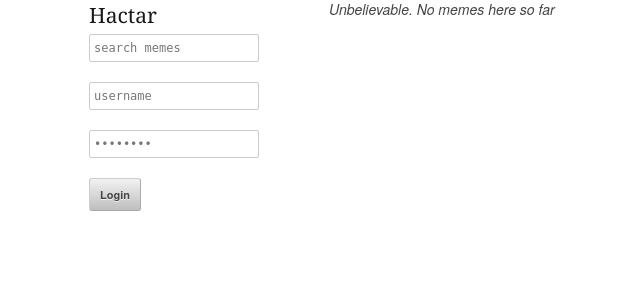
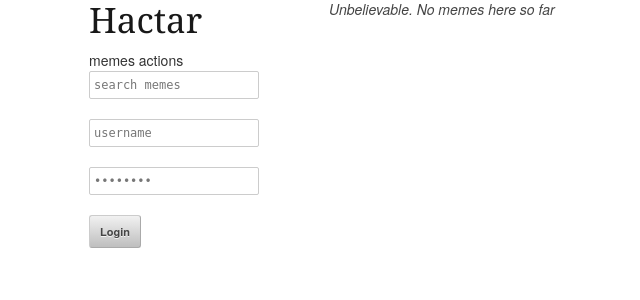
Before and after one commit to findgriffin/hactar, a Flask app: page /memes in a window 1280 px wide. Shown: the top 300 px of the page, without its empty margins (81-721 px from the left). Run offline with Flask 2, Linux system fonts and the light colour scheme; data that the repository does not hold is empty.

Commit message:
add memes/actions links in sidebar

```diff
--- a/templates/layout.html
+++ b/templates/layout.html
@@ -48,10 +48,17 @@
   <div class="three columns sidebar">
     <nav>
     <a href="{{ url_for('home') }}" style="text-decoration: none">
-        <h4>Hactar</h4></a>
+        <h2>Hactar</h2></a>
+          <a href="{{ url_for('memes') }}" style="text-decoration: none">memes</a>
+          <a href="{{ url_for('actions') }}" style="text-decoration: none">actions</a>
     <form id="newsearch" method="get" action="{{ url_for('memes') }}">
           <input type="text" id="searchq" name="q" value="search memes">
       </form>
+       <h4>
+         <ul>
+
+         </ul>
+       </h4>
     {% if not session.logged_in %}
       {% if error %}<p class=error><strong>Error:</strong> {{ error }}{% endif %}
       <form action="{{ url_for('login') }}" method=post>
```
